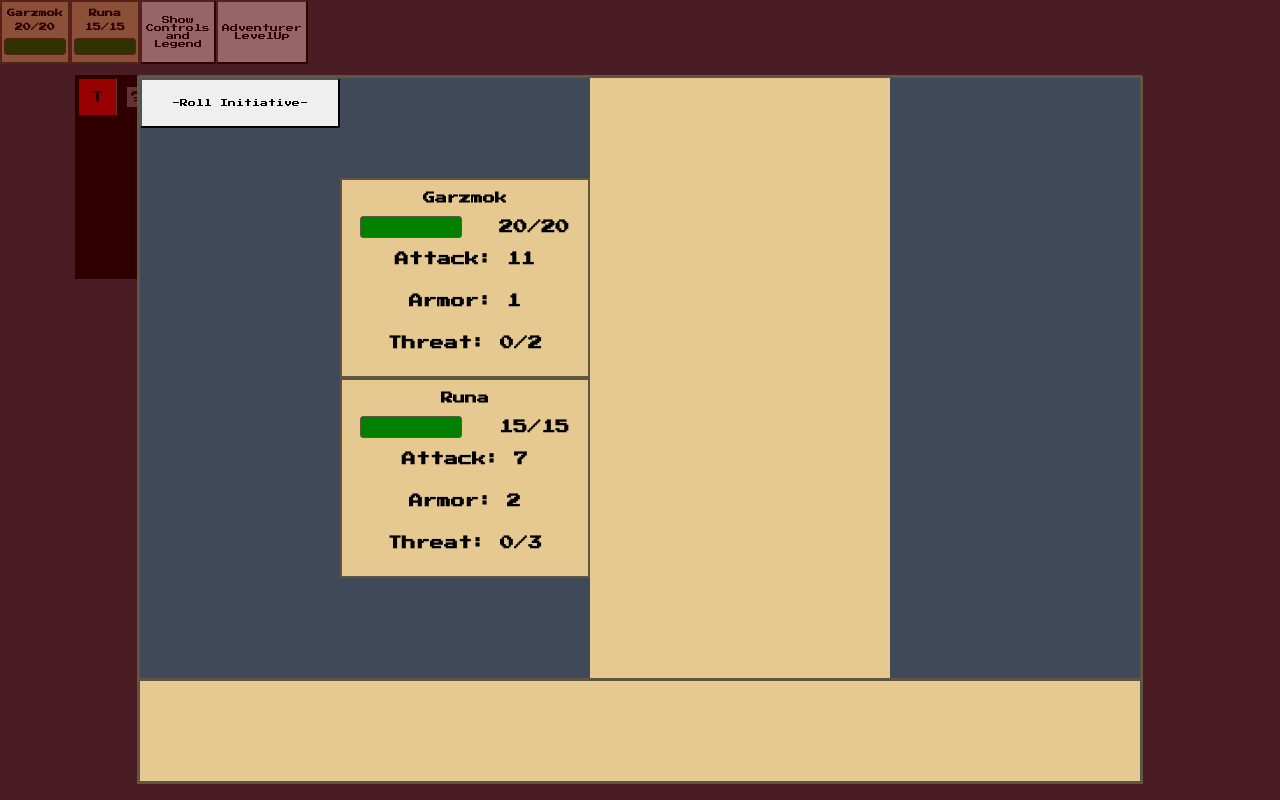
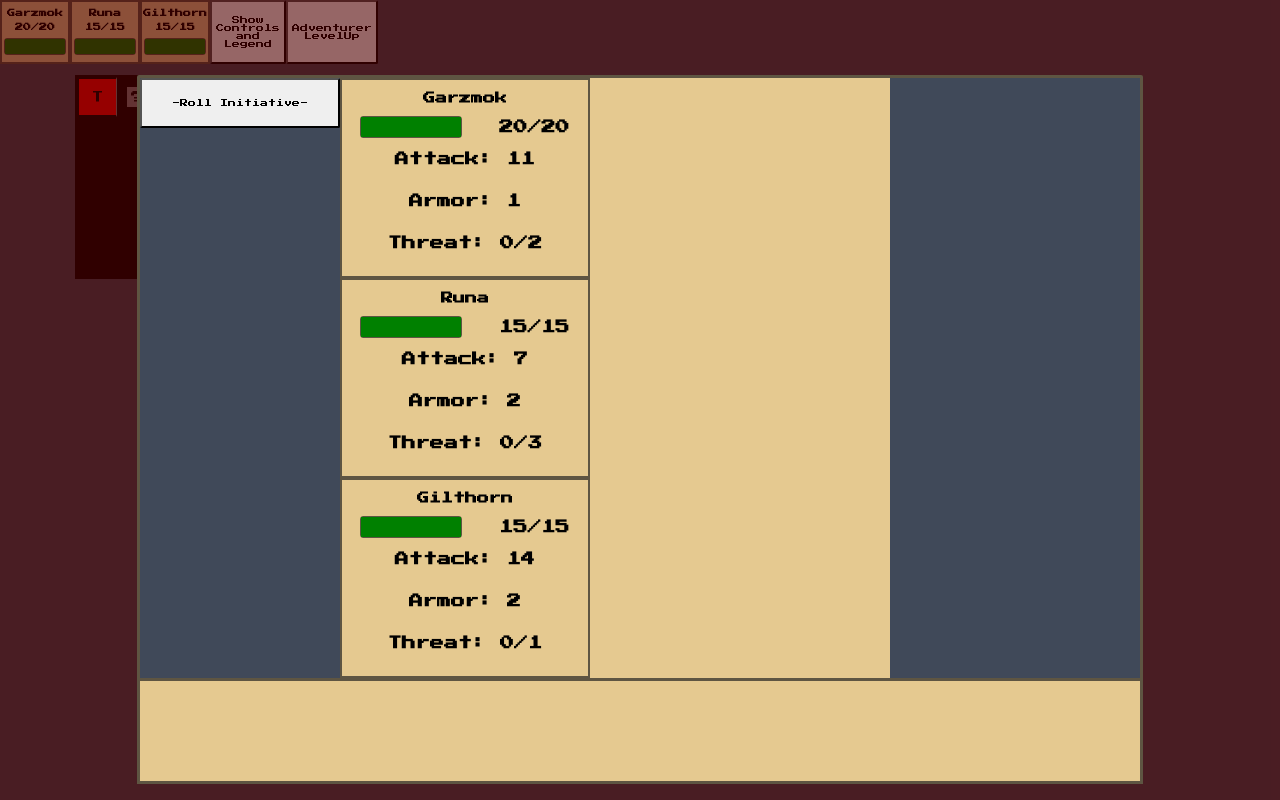
Before and after one commit to ShererStress/terrible_dungeon_crawl_repo, a PHP site: page / in a window 1280 px wide. Run offline with PHP 8.4, Linux system fonts and the light colour scheme.

Commit message:
Responsiveness complete. Enough of that mess, back to the js

```diff
--- a/terrible_dungeon_crawl/battle.js
+++ b/terrible_dungeon_crawl/battle.js
@@ -893,6 +893,8 @@ class Battlefield {
       numberOfFoes = 1;
     }
 
+    numberOfFoes = 4;
+
     if (Math.random() < challengeFoeChance) {
       numberOfFoes = 1;
       challengeFoeBool = true;
@@ -1297,11 +1299,22 @@ class Battlefield {
     let numberPCs = this.playerCharacterList.length;
     let numberEnemies = this.enemyList.length;
 
+    //All in pixels. I made this for a computer monitor, and they make the math go 'round
     let yOneStart = Math.round(400-100*numberPCs);
     let yTwoStart = Math.round(375-75*numberEnemies);
     let pcStatBlockHeight = 200;
     let enemyStatBlockheight = 150;
-    let drawAreaWidth = 300
+    let drawAreaWidth = 300;
+
+    //Still in pixels. The math works, though. And that's all that matters here.
+    if(screen.width <= 600) { //If the screen is too small ...accommodate
+      drawAreaWidth = screen.width*0.2; //The draw area is 20% of total width
+      pcStatBlockHeight = screen.height*0.33*0.85; //One third of 85%
+      enemyStatBlockheight = screen.height*0.25*0.85; //One fourth of 85%
+      yOneStart = Math.round(screen.height*0.85*(2/3-numberPCs/6));
+      yTwoStart = Math.round(screen.height*0.85*(5/8-numberEnemies/8));
+    }
+
     //Assuming default height of 600px, width of 300px
     for(let i = 0; i < this.playerCharacterList.length; i++) {
       let currentCharThreat = this.playerCharacterList[i].threatenedFoes;
@@ -1501,7 +1514,7 @@ let quake = new ForceOfNature();
 
 let garzmok = new Adventurer("Garzmok", "a greatsword", 0); //Gladiator
 let runa = new Adventurer("Runa", "unarmed strikes", 1); //Theurge
-//let talathel = new Adventurer("Gilthorn", "a rapier", 3);
+let talathel = new Adventurer("Gilthorn", "a rapier", 2);
 
 garzmok.connectToAPI(quake);
 runa.connectToAPI(quake);
@@ -1509,7 +1522,7 @@ runa.connectToAPI(quake);
 let partyOne = new PlayerGroup();
 partyOne.addPC(garzmok);
 partyOne.addPC(runa);
-//partyOne.addPC(talathel);
+partyOne.addPC(talathel);
 
 partyOne.updateMapHealthBlocks();
 mbComms.commLinkToPlayerGroup(partyOne);
--- a/terrible_dungeon_crawl/style.css
+++ b/terrible_dungeon_crawl/style.css
@@ -244,6 +244,7 @@ div {
   display: flex;
   border-radius: 3px;
   border: 1px solid #5e5542;
+  margin: 0 auto;
 }
 
 .deadCreature {
@@ -378,8 +379,7 @@ roomDiv {
 
 
 
-
-/* Welcome to mobile hell */
+/*IT WORKS DON'T TOUCH IT*/
 /* For mobile */
 @media only screen and (max-width: 600px) {
   body {
@@ -607,7 +607,6 @@ roomDiv {
     text-align: center;
   }
 
-
   #combatBox {
     background-color: #e5c990;
   	height: 85%;
@@ -636,7 +635,7 @@ roomDiv {
 
   .pcStatBlock {
     width: 100%;
-    height: 30vw;
+    height: 33%;
     background-color: #e5c990;
     border: 2px solid #5e5542;
     box-sizing: border-box;
@@ -646,7 +645,7 @@ roomDiv {
 
   .enemyStatBlock {
     width: 100%;
-    height: 20vw;
+    height: 25%;
     background-color: #e5c990;
     border: 2px solid #5e5542;
     box-sizing: border-box;
@@ -660,6 +659,7 @@ roomDiv {
     display: flex;
     border-radius: 3px;
     border: 1px solid #5e5542;
+    margin: 0 auto;
   }
 
   .deadCreature {
@@ -712,6 +712,16 @@ roomDiv {
     background: rgba(100, 100, 100, .6);
   }
 
+  h3 {
+    padding: 0;
+    margin: 0;
+  }
+
+  h4{
+    padding: 0;
+    margin: 0;
+  }
+  }
 
   /* Gameplay rendering elements for the map*/
   /* Order here matters for rendering purposes - use caution when swapping these around! */
```
